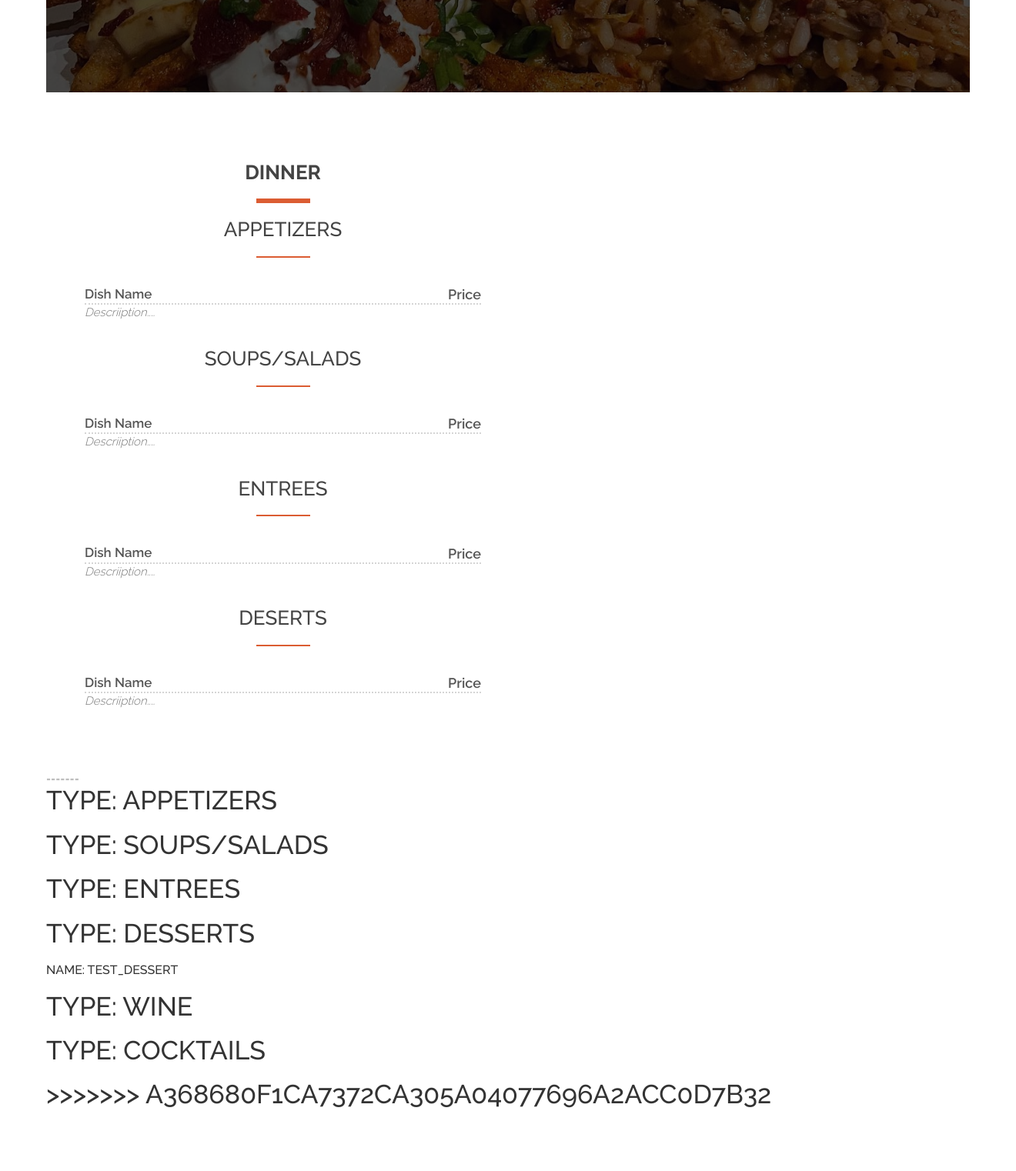
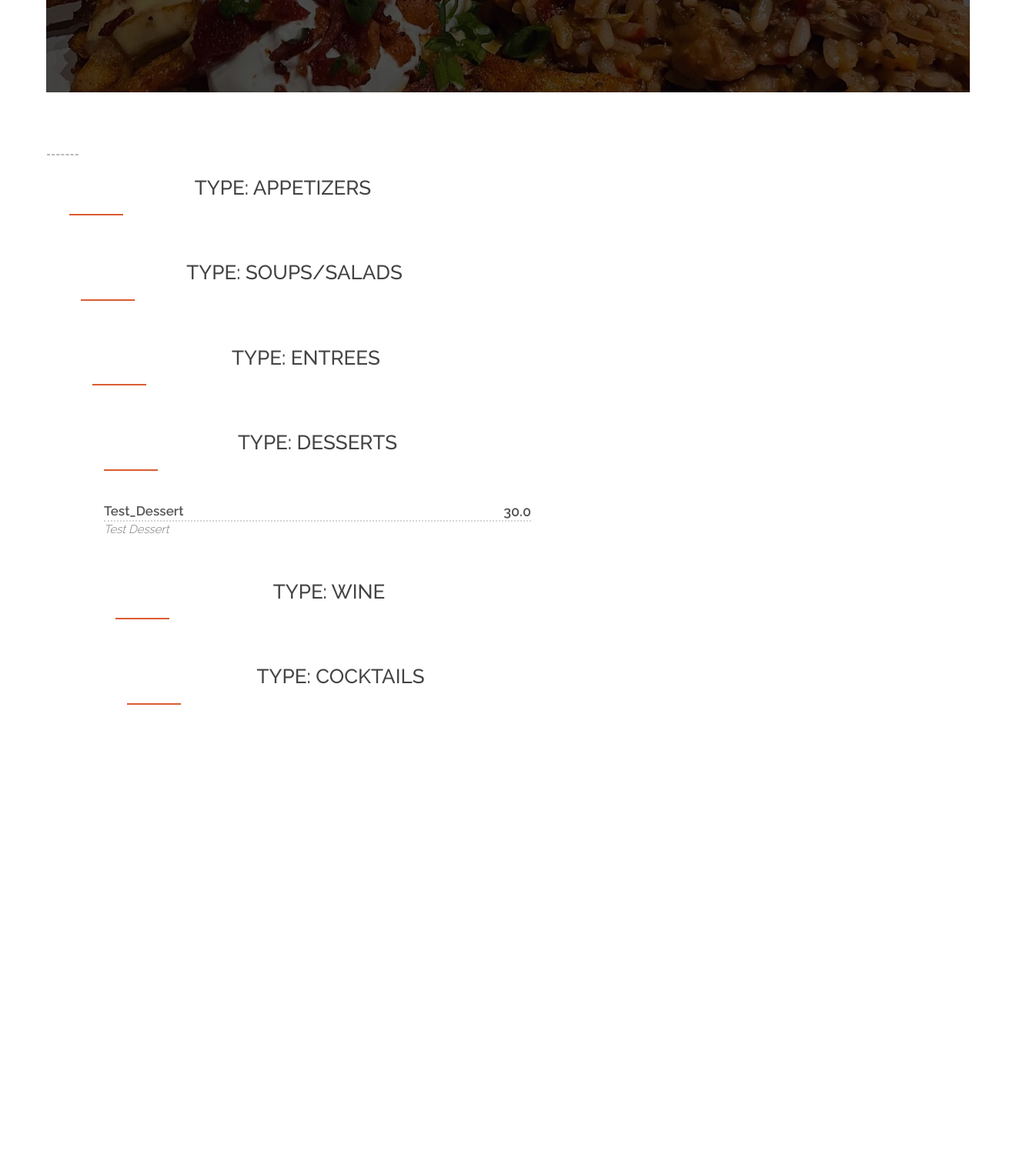
Before and after one commit to Decodedmind/Capstone, a Django app: page /dinner/ in a window 1320 px wide. Shown: the part 1378-2900 px from the top of the page at 77% size. After the commit the page ends 2294 px from the top, so only its background shows below. Run offline with Django 4.2, Linux system fonts and the light colour scheme; data comes from the database, SQL or seed files in the repository; some libraries are stand-ins or nearby versions.

Commit message:
data css

```diff
--- a/capstone/mcewens/static/css/style.css
+++ b/capstone/mcewens/static/css/style.css
@@ -7,6 +7,9 @@ body, html {
 	width: 100% !important;
 	height: 100% !important;
 }
+#restaurant-menu li a.page-scroll:hover h2 {
+	color: #DB5C32;
+  }
 h2 {
 	margin-bottom: 20px;
 	margin: 0 0 20px 0;
--- a/capstone/mcewens/templates/dinner.html
+++ b/capstone/mcewens/templates/dinner.html
@@ -8,19 +8,19 @@
           <h2>Lunch</h2>
         </a>
       </li>
-      <hr>
+      <hr />
       <li>
         <a href="{% url 'dinner' %}" class="page-scroll">
           <h2>Dinner</h2>
         </a>
       </li>
-      <hr>
+      <hr />
       <li>
         <a href="{% url 'brunch' %}" class="page-scroll">
           <h2>Brunch</h2>
         </a>
       </li>
-      <hr>
+      <hr />
       <li>
         <a href="{% url 'wine' %}" class="page-scroll">
           <h2>Wine</h2>
@@ -29,7 +29,7 @@
       <hr />
     </div>
   </div>
-  <div class="container">
+  {% comment %} <div class="container">
     <div class="row">
       <div class="col-xs-12 col-sm-6">
         <div class="menu-section">
@@ -69,20 +69,32 @@
         </div>
       </div>
     </div>
-  </div>
+  </div> {% endcomment %}
+  {% comment %} <<<<<<< HEAD {% comment %} {% for item in items %}
+  <h2>
+    {{item.subcat}} {{/h2}}
+    <p>Name: {{item.name}}</p>
+    {% endfor %} {% endcomment %} ======= {% for type in types %}
 
-=======
-  {% for type in types  %}
-  <h2> Type: {{type}}
-    <h2 />
 
-    {% for item in items %}
-    {% if item.item_type == type %}
-    <p>Name: {{item.name}}</p>
-    {% endif %}
-    {% endfor %}
-    {% endfor %}
+        <div class="overlay">
+    <div class="container">
+      <div class="row">
+        <div class="col-xs-12 col-sm-6">
+          <h2 class="menu-section-title">Type: {{ type }}</h2>
+          <hr />
 
->>>>>>> a368680f1ca7372ca305a04077696a2acc0d7b32
+          {% for item in items %} {% if item.item_type == type %}
+
+          <div class="menu-item">
+            <div class="menu-item-name">{{ item.name }}</div>
+            <div class="menu-item-price">{{ item.price }}</div>
+            <div class="menu-item-description">{{ item.description }}</div>
+          </div>
+          {% endif %} {% endfor %} {% endfor %}
+        </div>
+        {% endblock content%}
+      </div>
+    </div>
+  </h2>
 </div>
-{% endblock content%}
```
